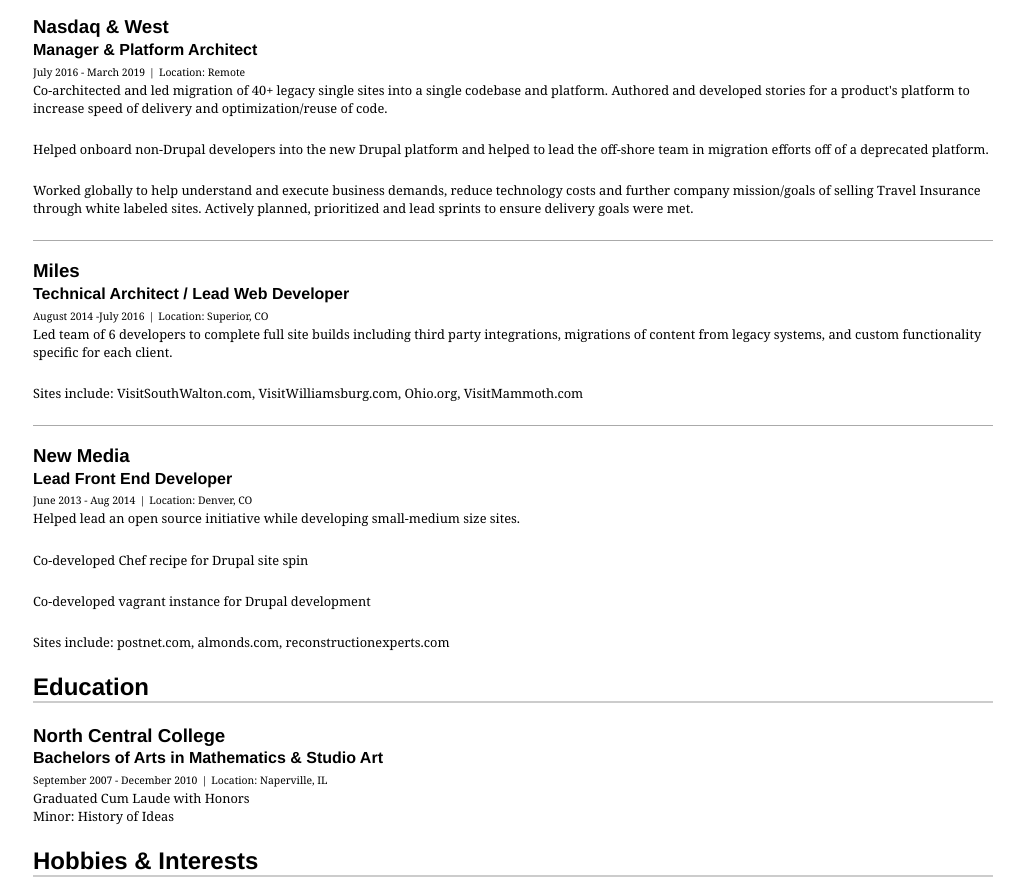
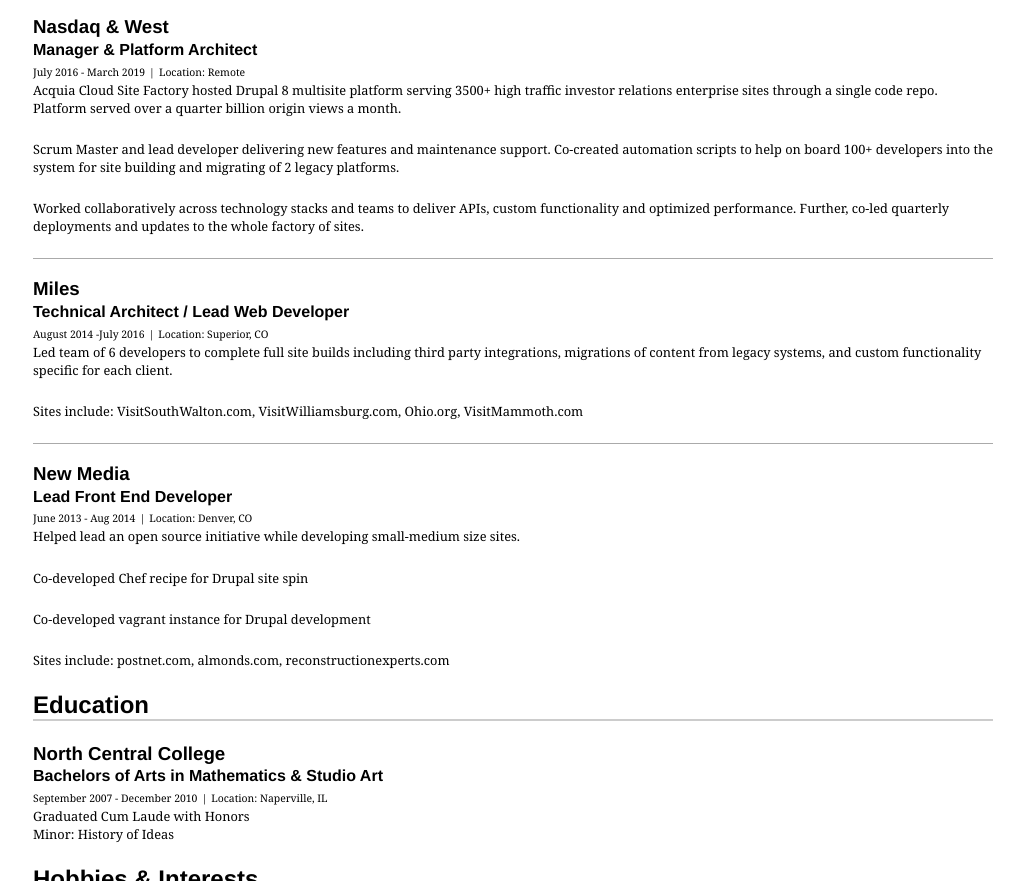
Before and after one commit to timodwhit/site, a Gatsby site: page /about in a window 1280 px wide. Shown: the part 838-1719 px from the top of the page, without its empty margins (127-1151 px from the left). Built offline with nearby package versions, Linux system fonts and the light colour scheme; Gatsby itself is replaced by a stand-in of ours; some packages are replaced by stand-ins of ours; what typography-theme-moraga would draw is missing.

Commit message:
Updated nasdaq work experience

```diff
--- a/content/work/nasdaq.md
+++ b/content/work/nasdaq.md
@@ -7,8 +7,8 @@
 location: Remote
 order: 20
 ---
-Co-architected and led migration of 40+ legacy single sites into a single codebase and platform. Authored and developed stories for a product's platform to increase speed of delivery and optimization/reuse of code.
+Acquia Cloud Site Factory hosted Drupal 8 multisite platform serving 3500+ high traffic investor relations enterprise sites through a single code repo. Platform served over a quarter billion origin views a month.
 
-Helped onboard non-Drupal developers into the new Drupal platform and helped to lead the off-shore team in migration efforts off of a deprecated platform.
+Scrum Master and lead developer delivering new features and maintenance support. Co-created automation scripts to help  on board 100+ developers into the system for site building and migrating of 2 legacy platforms.
 
-Worked globally to help understand and execute business demands, reduce technology costs and further company mission/goals of selling Travel Insurance through white labeled sites. Actively planned, prioritized and lead sprints to ensure delivery goals were met.
+Worked collaboratively across technology stacks and teams to deliver APIs, custom functionality and optimized performance. Further, co-led quarterly deployments and updates to the whole factory of sites.
```
